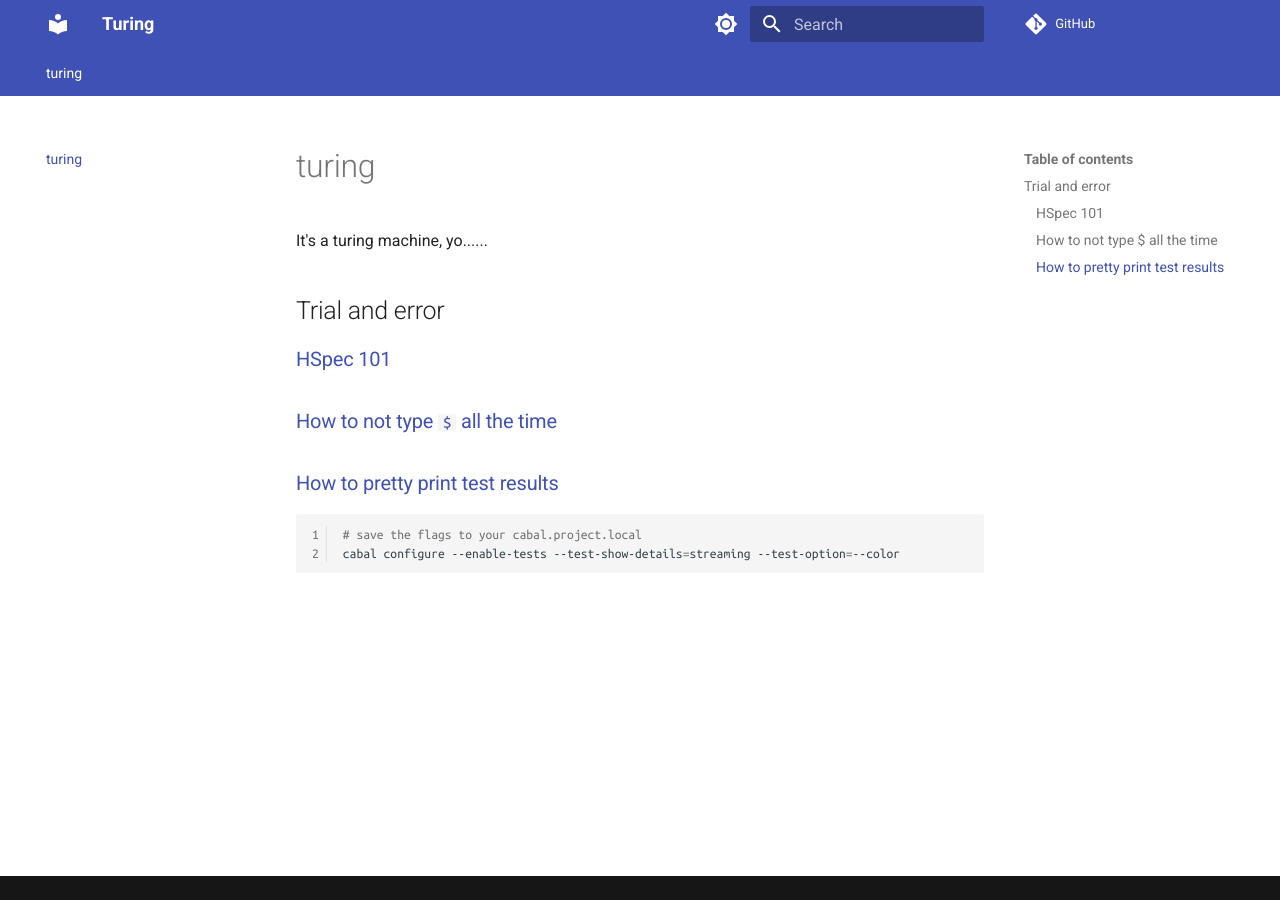
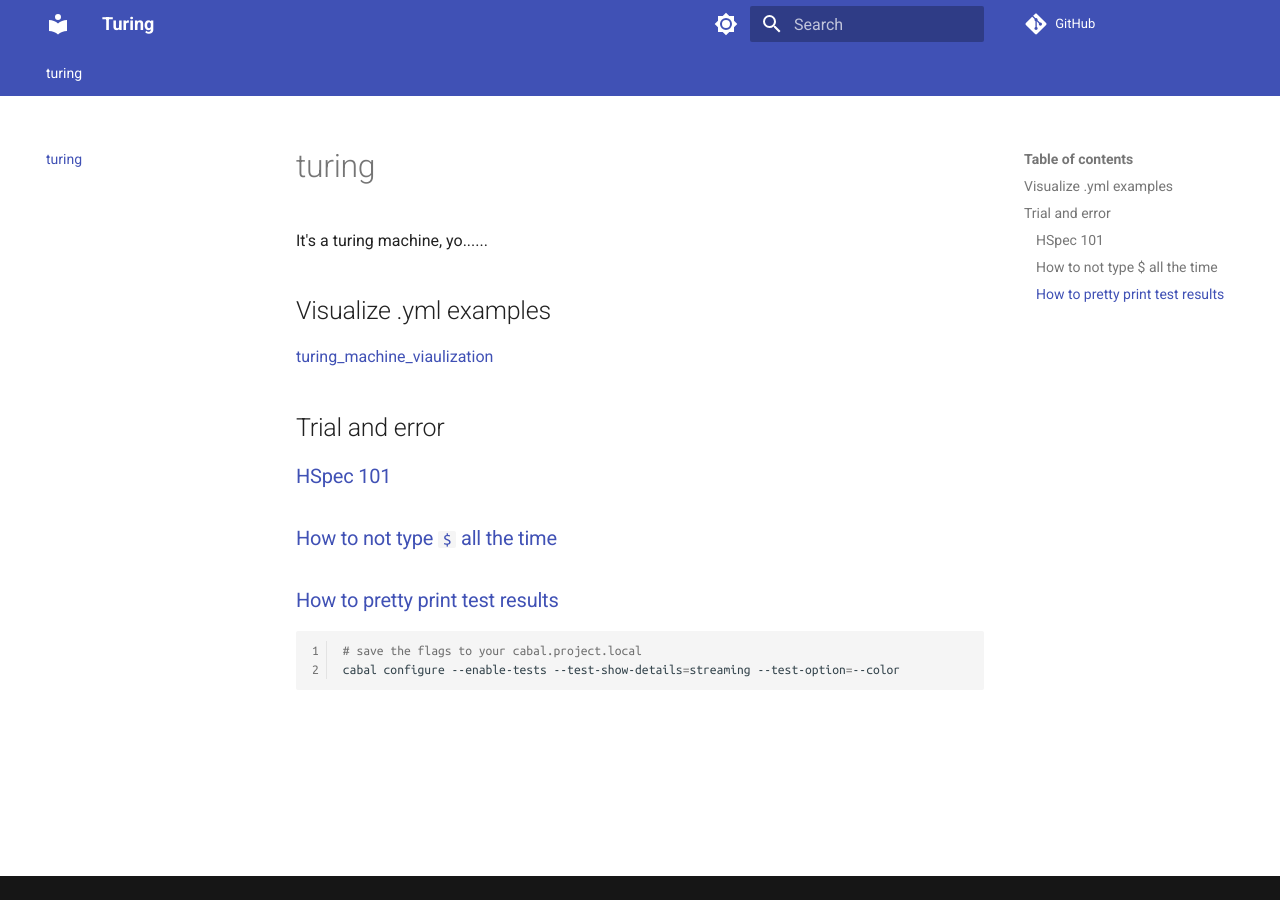
Before and after one commit to 42cursus-youkim/turing, an MkDocs documentation site: the page built from docs/index.md, in a window 1280 px wide. Built offline with MkDocs 1.6.1 and Material for MkDocs 9.7.7, drawn with Linux system fonts in a browser that asks for light colours; comment, search, counter and statistics services are not loaded.

Commit message:
튜링 머신 예제 추가 (#12)
* docs: add useful site

* feat: add more examples

Co-authored-by: cjeon <cjeon@student.42seoul.kr>

```diff
--- a/docs/index.md
+++ b/docs/index.md
@@ -1,5 +1,8 @@
 # turing
 It's a turing machine, yo......
+
+## Visualize .yml examples
+[turing_machine_viaulization](https://turingmachine.io/)
 
 ## Trial and error
 
```
Also changed, not shown: 5 other files.
